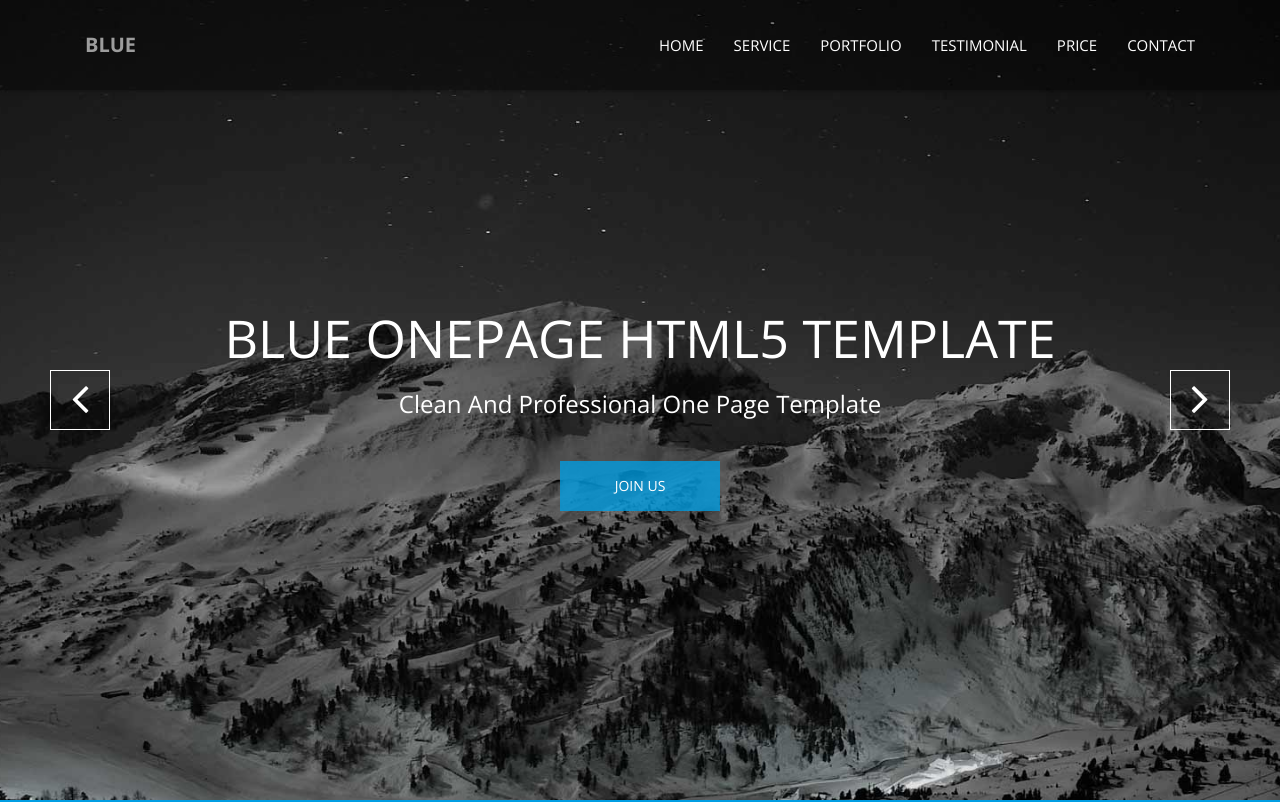
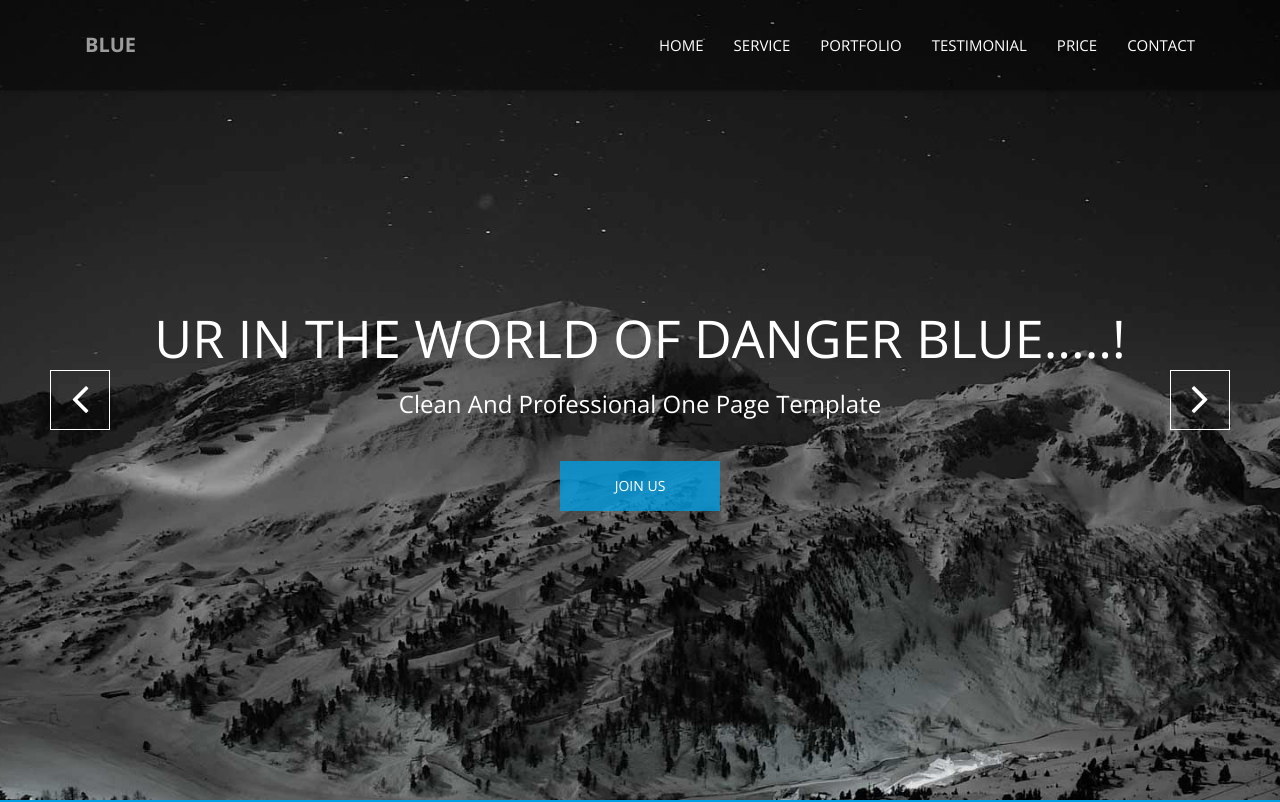
Before and after one commit to balu3m/nirmala, a plain HTML site: page index.html in a window 1280 px wide. Shown: the top 802 px of the page. Drawn offline with nearby package versions, Linux system fonts and the light colour scheme; some packages are replaced by stand-ins of ours.

Commit message:
name change

```diff
--- a/index.html
+++ b/index.html
@@ -111,7 +111,7 @@
 
 						<div class="slide-caption">
                             <div class="caption-content">
-                                <h2 class="animated fadeInDown">BLUE Onepage HTML5 Template</h2>
+                                <h2 class="animated fadeInDown">Ur In The World Of Danger BLUE.....!</h2>
                                 <span class="animated fadeInDown">Clean and Professional one page Template</span>
                                 <a href="#" class="btn btn-blue btn-effect">Join US</a>
                             </div>
```
